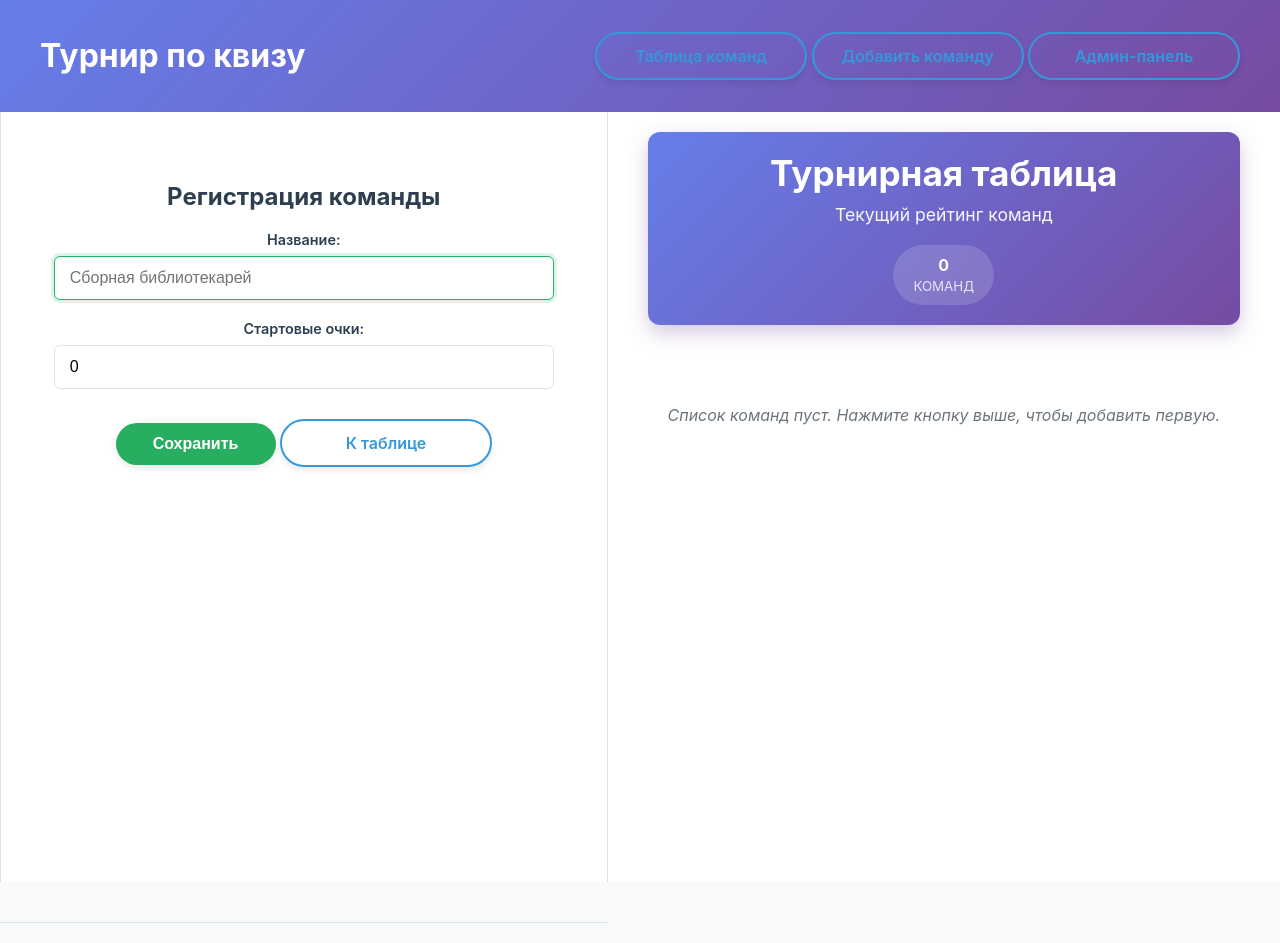
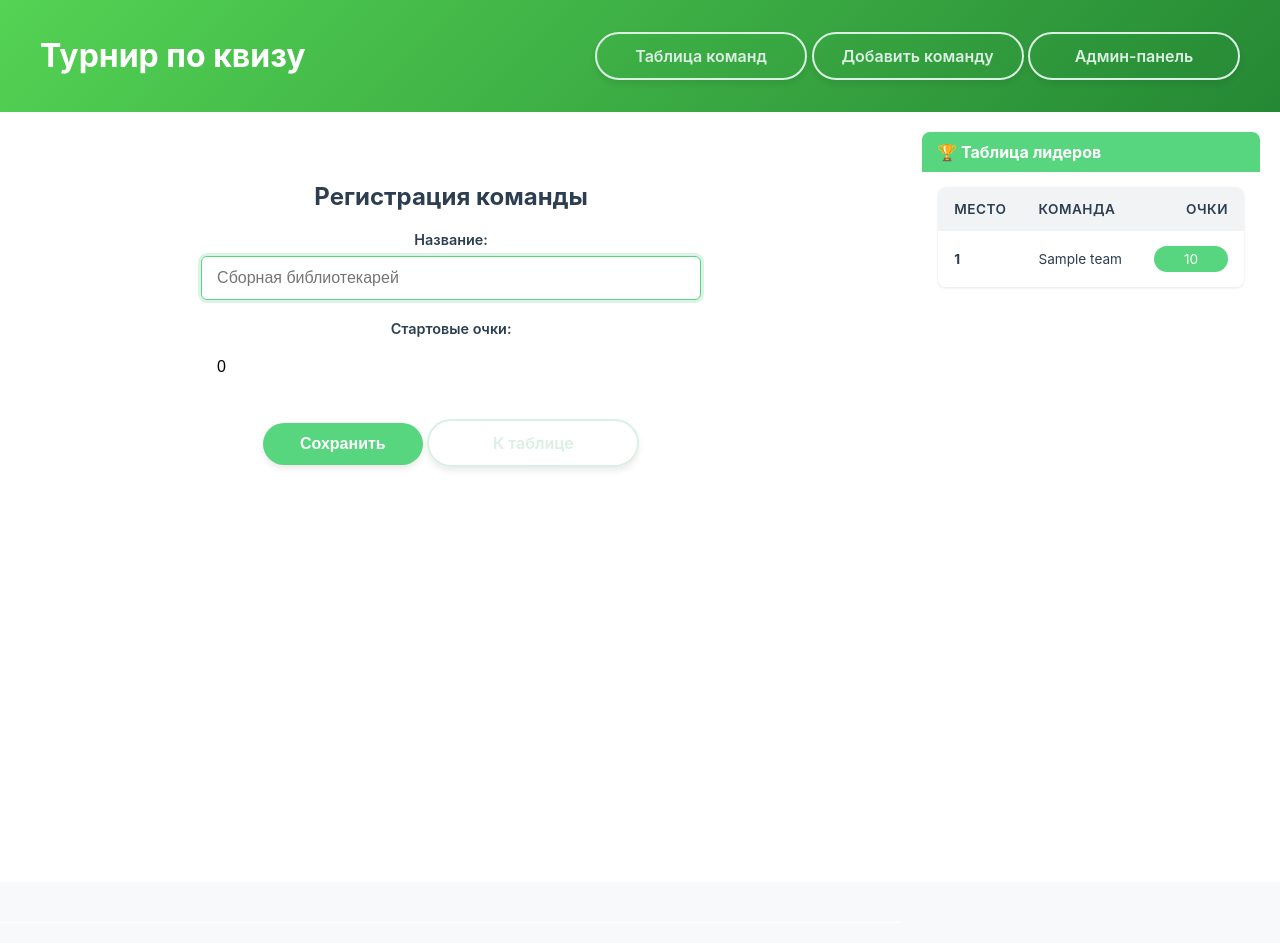
Before and after one commit to Wegnagun/quize_site, a Django app: page /add/ in a window 1280 px wide. Shown: the top 943 px of the page. Run offline with Django 5.2, Linux system fonts and the light colour scheme; tables that the repository leaves empty hold one stand-in row (values such as "Sample post").

Commit message:
поменял снипет и отображение команд + стили

```diff
--- a/config/settings.py
+++ b/config/settings.py
@@ -46,6 +46,7 @@ TEMPLATES = [
                 'django.contrib.auth.context_processors.auth',
                 'django.contrib.messages.context_processors.messages',
                 'django.template.context_processors.static',
+                'quiz.context_processors.context_processors.current_quiz',
             ],
         },
     },
--- /dev/null
+++ b/quiz/context_processors/context_processors.py
@@ -0,0 +1,13 @@
+from quiz.models import Quiz, Team
+
+def current_quiz(request):
+    # Берем последний созданный квиз для отображения названия игры в шапке
+    active_quiz = Quiz.objects.last()
+
+    # ПРОСТО БЕРЕМ ВСЕ КОМАНДЫ И СОРТИРУЕМ ПО ОЧКАМ
+    teams_sorted = list(Team.objects.all().order_by('-score', 'name'))
+
+    return {
+        'CURRENT_QUIZ': active_quiz,
+        'TEAM_RANKING': teams_sorted,
+    }
--- a/quiz/templates/base.html
+++ b/quiz/templates/base.html
@@ -9,7 +9,7 @@
 <body>
 
 <div class="layout-grid">
-    <header class="site-header" style="background: linear-gradient(135deg, #667eea 0%, #764ba2 100%); ">
+    <header class="site-header" style="background: linear-gradient(135deg, #54d354 0%, #258834 100%); ">
         <div class="container header-content">
             <h1>Турнир по квизу</h1>
             <div class="nav-buttons">
--- a/quiz/templates/team_scores_snippet.html
+++ b/quiz/templates/team_scores_snippet.html
@@ -1,94 +1,44 @@
-<div class="container">
-    <!-- БЛОК ТАБЛИЦЫ -->
-         <!-- КРАСИВЫЙ ЗАГОЛОВОК И СТАТИСТИКА -->
-    <div class="page-header-stats" style="text-align: center; margin-bottom: 40px; padding: 20px; border-radius: 12px; background: linear-gradient(135deg, #667eea 0%, #764ba2 100%); color: white; box-shadow: 0 8px 20px rgba(118, 75, 162, 0.3); position: relative; overflow: hidden;">
-        <h1 style="margin: 0 0 10px 0; font-size: 2.2rem; font-weight: 700;">Турнирная таблица</h1>
-        <p style="margin: 0; font-size: 1.1rem; opacity: 0.95;">Текущий рейтинг команд</p>
+<!-- Заголовок панели -->
+<div style="background-color: var(--color-primary); color: white; padding: 10px 15px; border-radius: 8px 8px 0 0; font-weight: bold;">
+    🏆 Таблица лидеров
+</div>
 
-        <!-- Статистика -->
-        <div style="display: flex; justify-content: center; gap: 40px; margin-top: 20px; flex-wrap: wrap;">
-            <div style="background: rgba(255,255,255,0.15); backdrop-filter: blur(5px); padding: 10px 20px; border-radius: 30px;">
-                <strong>{{ teams|length }}</strong><br><small style="opacity: 0.8;">КОМАНД</small>
-            </div>
-            {% if teams %}
-                <div style="background: rgba(255,255,255,0.15); backdrop-filter: blur(5px); padding: 10px 20px; border-radius: 30px;">
-                    <strong>{{ teams.first.score }}</strong><br><small style="opacity: 0.8;">ОЧКИ ЛИДЕРА</small>
-                </div>
-            {% endif %}
-        </div>
-    </div>
-    <section>
-        {% if teams %}
-            <table>
-                <thead>
-                    <tr style="background-color: #e9ecef;">
-                        <th style="padding: 12px;">Место</th>
-                        <th style="padding: 12px;">Команда</th>
-                        <th style="padding: 12px; text-align: right;">Очки</th>
-                        <th style="padding: 12px; width: 100px; text-align: right;">Раунд</th>
-                        <th style="padding: 12px; width: 120px; text-align: right;">Действия</th>
+<div style="padding: 15px; background: #fff; border: 1px solid var(--color-border); border-top: none; border-radius: 0 0 8px 8px; height: calc(100% - 50px); overflow-y: auto;">
+
+    {% if TEAM_RANKING %}
+
+        <table class="table table-sm" style="font-size: 0.85rem; margin-bottom: 10px;">
+            <thead style="background-color: #f1f3f5; position: sticky; top: 0; z-index: 1;">
+                <tr>
+                    <th style="width: 40px;">Место</th>
+                    <th>Команда</th>
+                    <th style="text-align: right; width: 70px;">Очки</th>
                 </tr>
             </thead>
             <tbody>
-                    {% for team in teams %}
-                        <tr class="{% if team.score >= 50 %}success-row{% elif team.score >= 20 %}warning-row{% endif %}" style="vertical-align: middle;">
-                            <td class="place" style="padding: 12px;">{{ forloop.counter }}</td>
-                            <td style="padding: 12px;"><strong>{{ team.name }}</strong></td>
-                            <td style="padding: 12px; text-align: right;"><span class="badge">{{ team.score }}</span></td>
-
-                            <!-- Статус раунда -->
-                            <td style="padding: 12px; text-align: right;">
-                                {% with result=team.block_results.last %}
-                                    {% if result %}
-                                        {% if result.is_finished %}
-                                            <span style="color: var(--accent-color); font-size: 0.8rem;">✅ Готово</span>
-                                        {% else %}
-                                            <span style="color: #fd7e14; font-size: 0.8rem;">⏳ Проверка</span>
-                                        {% endif %}
-                                    {% else %}
-                                        <span style="color: #6c757d; font-size: 0.8rem;">—</span>
-                                    {% endif %}
-                                {% endwith %}
-                            </td>
-
-                            <!-- Кнопки действий -->
-                            <td class="actions" style="padding: 12px; text-align: right;">
-                            <a href="{% url 'edit_team' team.id %}" class="action-btn edit">✏️</a>
-                                {% if quiz %}
-                                    {% if first_block %}
-                                        <!-- КНОПКА НАЧАЛА ПРОВЕРКИ первого раунда -->
-                                        {% if not team.round_1_done %}
-                                            <a href="{% url 'review_team_results' first_block.id team.id %}"
-                                            class="action-btn check" title="Подвести итоги '{{ first_block.title }}'">
-                                                📝 {{ forloop.counter }}
-                                            </a>
-
-                                        <!-- ССЫЛКА НА СЛЕДУЮЩИЙ РАУНД -->
-                                        {% elif team.has_next %}
-                                            <a href="{% url 'review_team_results' team.next_block.id team.id %}"
-                                            class="action-btn check" title="Начать проверку '{{ team.next_block.title }}'">
-                                                📝 {{ forloop.counter }}
-                                            </a>
-
-                                        {% else %}
-                                            <!-- ТУРНИР ЗАВЕРШЕН -->
-                                            <span class="action-btn disabled" title="Все раунды проверены">🏁 Итог</span>
-                                        {% endif %}
-                                    {% endif %}
-                                {% endif %}
-                        </td>
-                        </tr>
-                    {% empty %}
+                <!-- Цикл по уже отсортированному списку -->
+                {% for team in TEAM_RANKING %}
                     <tr>
-                            <td colspan="5" style="text-align: center; padding: 60px; color: var(--color-muted); font-style: italic;">
-                                Список команд пуст. Начните турнир!
-                            </td>
+                        <td><strong>{{ forloop.counter }}</strong></td>
+                        <td>{{ team.name }}</td>
+                        <td style="text-align: right;"><span class="badge bg-success">{{ team.score }}</span></td>
                     </tr>
                 {% endfor %}
             </tbody>
         </table>
+
+
     {% else %}
-            <p class="no-data">Список команд пуст. Нажмите кнопку выше, чтобы добавить первую.</p>
+        {% if CURRENT_QUIZ %}
+            <div class="alert alert-info text-center" style="margin-bottom: 0; font-size: 0.9rem;">
+                В квизе пока нет команд.<br>
+            </div>
+        {% else %}
+            <div class="alert alert-warning text-center" style="margin-bottom: 0; font-size: 0.9rem;">
+                Квизы не созданы.<br>
+                <a href="{% url 'team_scores' %}" style="display:block; margin-top:5px;">Создать игру</a>
+            </div>
         {% endif %}
-    </section>
+    {% endif %}
+
 </div>
--- a/static/css/styles.css
+++ b/static/css/styles.css
@@ -8,11 +8,15 @@
     --color-muted: #6c757d;
     --color-white: #ffffff;
 
-    --color-primary: #27ae60;      /* Зеленый для кнопок действия */
-    --color-primary-dark: #229953;
-    --color-accent: #3498db;       /* Синий для ссылок/второстепенных кнопок */
-    --color-danger: #e74c3c;       /* Красный */
-    --color-border: #dee2e6;
+    /* ОСНОВНОЙ ЗЕЛЕНЫЙ (для главных кнопок) */
+    --color-primary: #58d57f;      /* Было #27ae60 — сделали темнее */
+    --color-primary-dark: #4edf7c; /* Соответствующий темный при наведении */
+
+    /* АКЦЕНТНЫЙ ЗЕЛЕНЫЙ (для ссылок/второстепенных кнопок .btn-outline) */
+    --color-accent: #dbf0e4;       /* Теперь это светло-зеленый вместо синего */
+
+    --color-danger: #e74c3c;
+    --color-border: #ffffff;
     --color-card-bg: #ffffff;
 }
 
@@ -161,11 +165,11 @@ footer { text-align: center; padding: 20px 0; color: var(--color-muted); font-si
 }
 
 .site-header {
-    background-color: var(--primary-color);
+    background-color: var(--color-primary); /* Используем наш главный зеленый */
     color: white;
     padding: 15px 0;
     box-shadow: 0 2px 5px rgba(0,0,0,0.1);
-    grid-column: 1 / -1; /* Занимает всю ширину */
+    grid-column: 1 / -1;
 }
 
 .header-content {
```
Also changed, not shown: README.md. Lines whose indentation alone changed are shown as unchanged.
